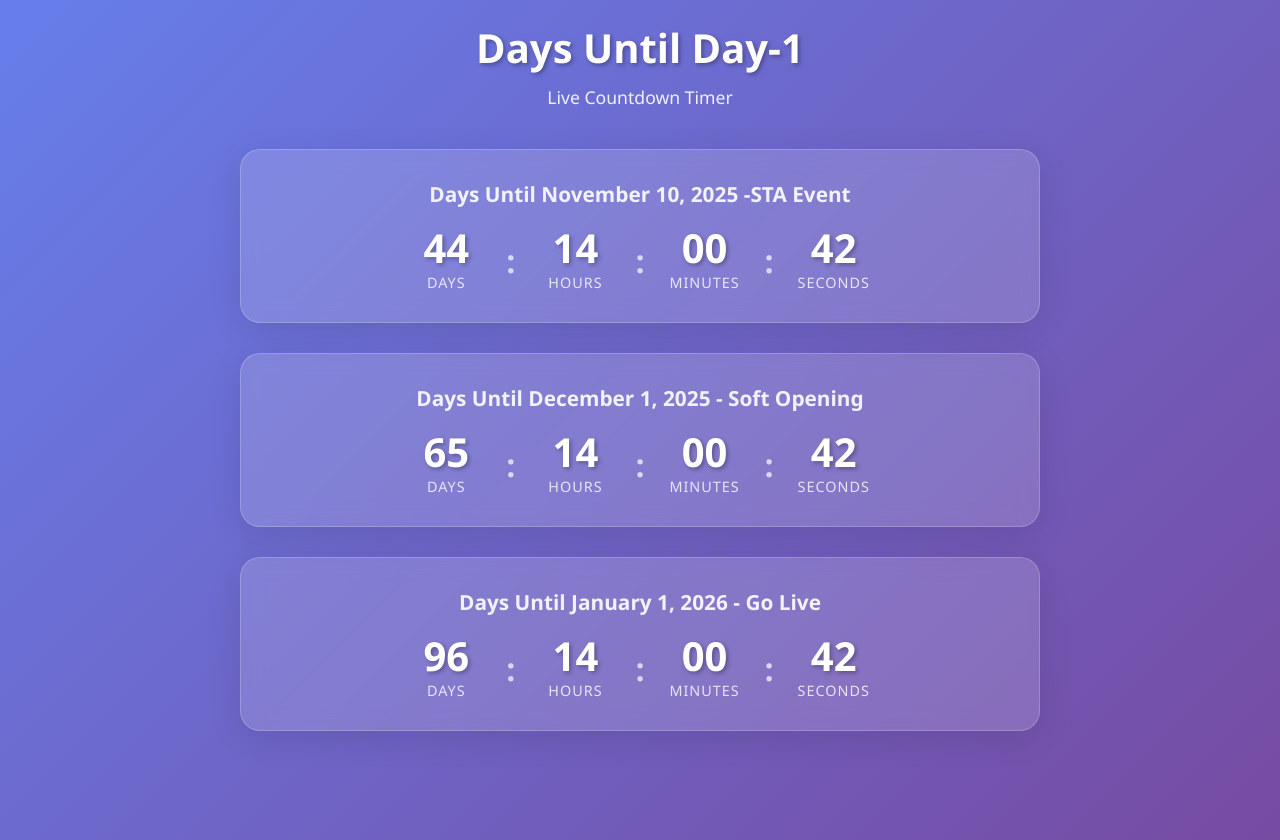
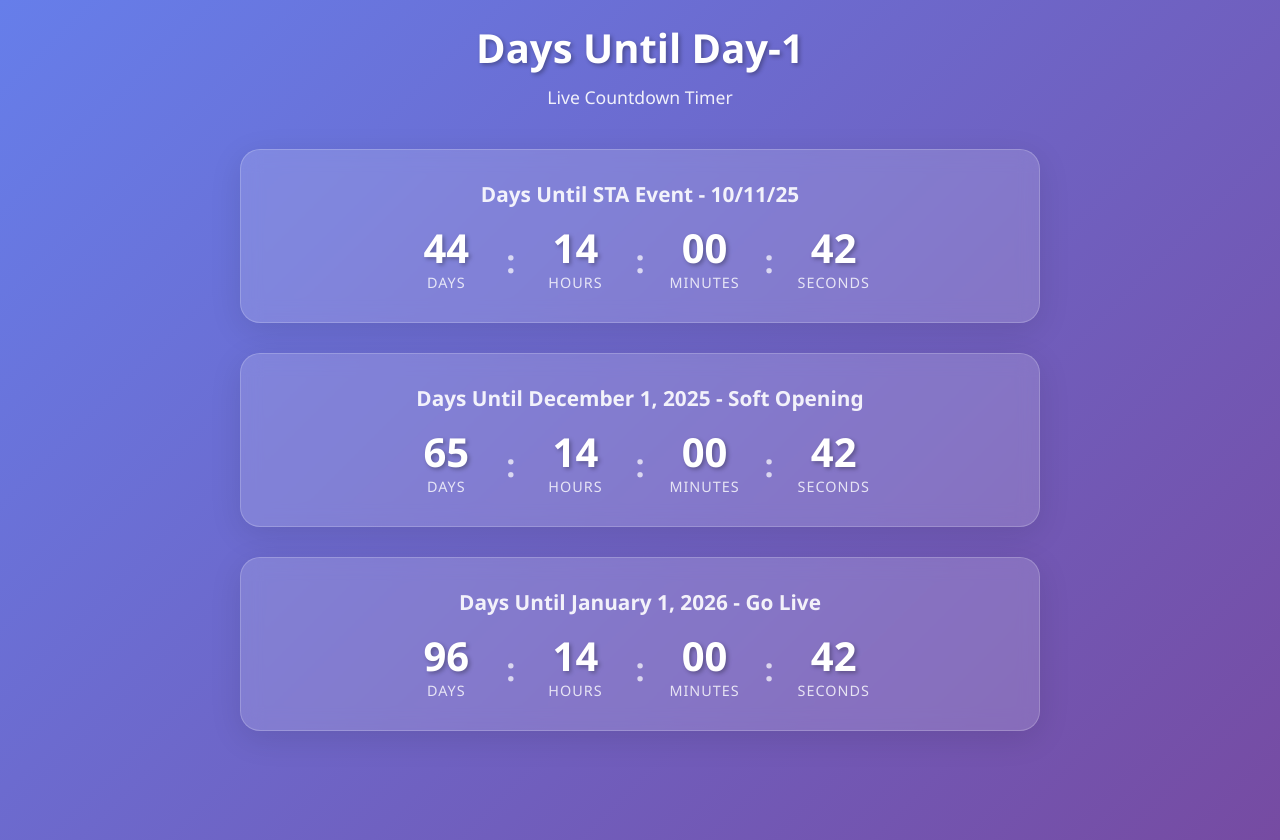
Before and after one commit to YasserAlaska/Day-1-Counter, a plain HTML site: page index.html in a window 1280 px wide. Drawn offline with Linux system fonts and the light colour scheme.

Commit message:
Update index.html

```diff
--- a/index.html
+++ b/index.html
@@ -152,7 +152,7 @@
 
     <div class="counters-container">
         <div class="counter-card">
-            <div class="counter-title">Days Until November 10, 2025 -STA Event</div>
+            <div class="counter-title">Days Until STA Event - 10/11/25</div>
             <div id="countdown1" class="countdown"></div>
         </div>
 
```
